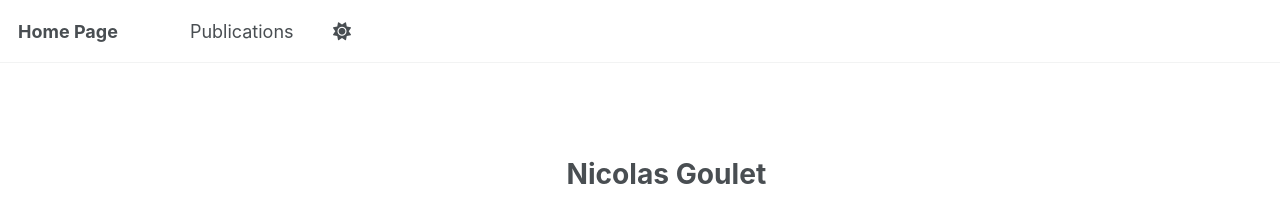
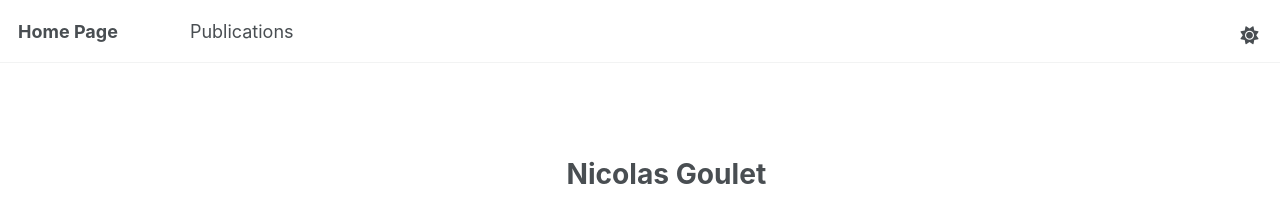
Before and after one commit to NicolasGoulet/NicolasGoulet.github.io, a Jekyll site: the page built from _pages/about.md, in a window 1280 px wide. Shown: the top 212 px of the page. Built offline with Jekyll 4.4.1, drawn with Linux system fonts in a browser that asks for light colours.

Commit message:
attempt edit

```diff
--- a/_sass/_custom.scss
+++ b/_sass/_custom.scss
@@ -6,12 +6,11 @@
   font-size: 0.9rem;    /* optional size tweak */
 }
 
-/* _sass/_custom.scss */
 
-/* Pin the dark-/light-mode button to the top-right corner */
-#toggle-theme {
-  position: fixed;       /* take it out of the flow */
-  top: 1rem;             /* distance from the top of the viewport */
-  right: 1rem;           /* distance from the right edge */
-  z-index: 9999;         /* stay above other elements */
+/* pin the dark/light toggle to the viewport’s top-right corner */
+#theme-toggle {
+  position: fixed;   /* take it out of the nav bar */
+  top: 1rem;         /* space from top edge */
+  right: 1rem;       /* space from right edge */
+  z-index: 9999;     /* sit above everything else */
 }
```
